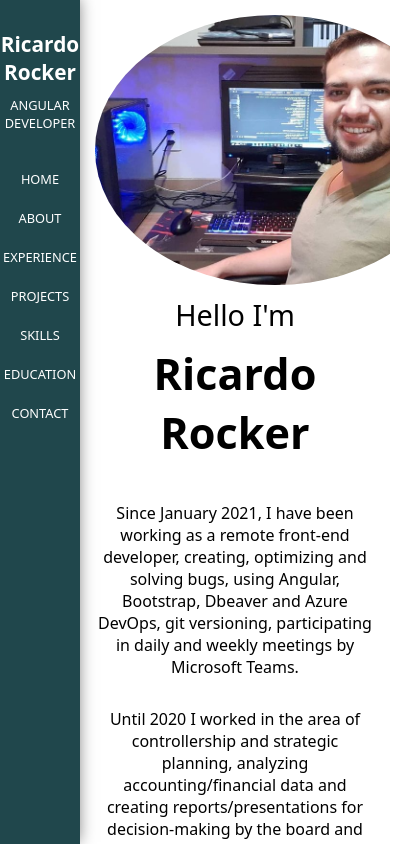
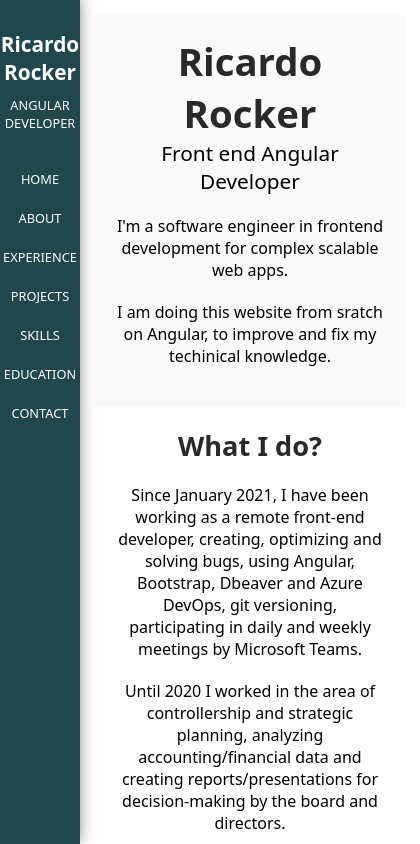
Before and after one commit to ricardorocker/my-angular-site, an Angular app: page / in a window 390 px wide. Shown: the whole page, 420 px wide, since content can reach past the window. Built offline with nearby package versions, Linux system fonts and the light colour scheme.

Commit message:
Update home style

```diff
--- a/src/app/components/default-layout/default-layout.component.css
+++ b/src/app/components/default-layout/default-layout.component.css
@@ -9,8 +9,7 @@
 .-content {
   position: absolute;
   left: 240px;
-  padding: 15px;
-  width: calc(100% - 270px);
+  width: calc(100% - 240px);
   overflow: hidden;
   overflow-y: auto;
   height: calc(100vh - 30px);
@@ -20,6 +19,7 @@
 @media (max-width: 650px){
   .-content {
     left: 80px;
-    width: calc(100% - 110px);
+    padding: 15px;
+    width: calc(100% - 80px);
   }
 }
--- a/src/app/components/nav-bar/nav-bar.component.css
+++ b/src/app/components/nav-bar/nav-bar.component.css
@@ -9,6 +9,7 @@
   background-color: #20474c;
   color: #fff;
   box-shadow: -1px -2px 15px 0px rgba(0, 0, 0, 50%);
+  z-index: 999;
 }
 
 .navbar-profile-image {
--- a/src/app/views/about/about.component.html
+++ b/src/app/views/about/about.component.html
@@ -1,5 +1,5 @@
 <div class="default-component">
-  <div class="title-page">
+  <div class="title title-page">
     More about me
   </div>
   <div class="content-tex">
--- a/src/app/views/contact/contact.component.html
+++ b/src/app/views/contact/contact.component.html
@@ -1,5 +1,5 @@
 <div class="default-component">
-  <div class="title-page">
+  <div class="title title-page">
     Contact Me
   </div>
   <div class="content-tex">
--- a/src/app/views/education/education.component.html
+++ b/src/app/views/education/education.component.html
@@ -1,5 +1,5 @@
 <div class="default-component">
-  <div class="title-page">
+  <div class="title title-page">
     Education
   </div>
   <div class="content-tex">
--- a/src/app/views/experience/experience.component.html
+++ b/src/app/views/experience/experience.component.html
@@ -1,5 +1,5 @@
 <div class="default-component">
-  <div class="title-page">
+  <div class="title title-page">
     Work Experience
   </div>
   <div class="content-tex">
--- a/src/app/views/home/home.component.css
+++ b/src/app/views/home/home.component.css
@@ -1,11 +1,30 @@
+.about-section {
+  display: flex;
+  flex-direction: row;
+  justify-content: space-between;
+  padding: 50px;
+  background-color: #fafafa;
+}
+
+.description {
+  text-align: left;
+  margin-right: 50px;
+}
+
+.name {
+  font-size: 2.7em;
+}
+
+.role {
+  font-size: 1.5em;
+  font-weight: lighter;
+  margin-bottom: 20px;
+}
+
 .home-profile-image {
-  /* width: 400px;
-  height: 300px; */
   width: 360px;
   height: 270px;
-  border-radius: 100%;
   overflow: hidden;
-  margin: 0 auto;
 }
 
 .home-profile-image img {
@@ -13,23 +32,24 @@
   height: auto;
 }
 
-.meet {
-  font-size: 1.8em;
-  padding: 10px 0;
+.overview-section {
+  padding: 50px;
 }
 
-.name {
-  font-size: 2.7em;
-  font-weight: bolder;
-  margin-bottom: 40px;
+.overview-title {
+  font-size: 2em;
+  margin-bottom: 20px;
 }
 
 p {
-  margin-bottom: 30px;
+  margin-bottom: 20px;
+}
+
+.more-about-me {
+  text-align: center;
 }
 
 button {
-  margin-top: 10px;
   font-size: 1.3em;
   padding: 10px;
   border-style: none;
@@ -45,3 +65,35 @@ button:hover {
   border-radius: 5%;
   border-bottom: none;
 }
+
+@media ( max-width: 650px ) {
+  .home-profile-image {
+    display: none;
+  }
+
+  .about-section {
+    padding: 20px;
+  }
+
+  .name{
+    font-size: 2.4em;
+  }
+
+  .role{
+    font-size: 1.3em;
+  }
+
+  .description {
+    text-align: center;
+    margin-right: 0;
+  }
+
+  .overview-section {
+    padding: 20px;
+    text-align: center;
+  }
+
+  .overview-title{
+    font-size: 1.7em;
+  }
+}
--- a/src/app/views/home/home.component.html
+++ b/src/app/views/home/home.component.html
@@ -1,12 +1,22 @@
-<div class="default-component">
-  <div class="home-profile-image">
-    <img src="../../../assets/programming.jpg" alt="Rocker" />
+<div class="about-section">
+  <div class="description">
+    <div class="title name">Ricardo Rocker</div>
+    <div class="role">Front end Angular Developer</div>
+    <p>
+      I'm a software engineer in frontend development for complex scalable web apps.
+    </p>
+    <p>
+      I am doing this website from sratch on Angular, to improve and fix my techinical knowledge.
+    </p>
   </div>
 
-  <div class="meet">Hello I'm</div>
+  <div class="home-profile-image">
+    <img src="../../../assets/programming.jpeg" alt="Rocker" />
+  </div>
+</div>
 
-  <div class="name">Ricardo Rocker</div>
-
+<div class="overview-section">
+  <div class="title overview-title">What I do?</div>
   <p class="default-component-text">
     Since January 2021, I have been working as a remote front-end developer,
     creating, optimizing and solving bugs, using Angular, Bootstrap, Dbeaver and
@@ -18,8 +28,8 @@
     analyzing accounting/financial data and creating reports/presentations for
     decision-making by the board and directors.
   </p>
+</div>
 
-  <div class="more-about-me">
-    <button (click)="goToAboutMe()">More About Me</button>
-  </div>
+<div class="more-about-me">
+  <button (click)="goToAboutMe()">More About Me</button>
 </div>
--- a/src/app/views/projects/projects.component.html
+++ b/src/app/views/projects/projects.component.html
@@ -1,5 +1,5 @@
 <div class="default-component">
-  <div class="title-page">
+  <div class="title title-page">
     Projects
   </div>
 
--- a/src/app/views/skills/skills.component.html
+++ b/src/app/views/skills/skills.component.html
@@ -1,5 +1,5 @@
 <div class="default-component">
-  <div class="title-page">
+  <div class="title title-page">
     Skills
   </div>
   <div class="content-tex">
--- a/src/styles.css
+++ b/src/styles.css
@@ -6,17 +6,18 @@
 
 .default-component {
   text-align: center;
+  margin: 50px;
 }
 
-/* To test layout
- border-style: solid;
-*/
+.title {
+  font-weight: bolder;
+  color: #292929;
+}
 
 .title-page {
   font-size: 1.8em;
-  font-weight: bolder;
   text-transform: uppercase;
-  margin: 15px 0px 30px;
+  margin-bottom: 30px;
 }
 
 /* TIP CSS
@@ -32,3 +33,13 @@ Margin/Padding can has:
 .content-text {
   font-size: 1.3em;
 }
+
+@media (max-width: 650px) {
+  .default-component {
+    margin: 10px;
+  }
+
+  .title title-page {
+    font-size: 1.4em;
+  }
+}
```
Also changed, not shown: src/assets/programming.jpeg (added), src/assets/programming.jpg (deleted).
